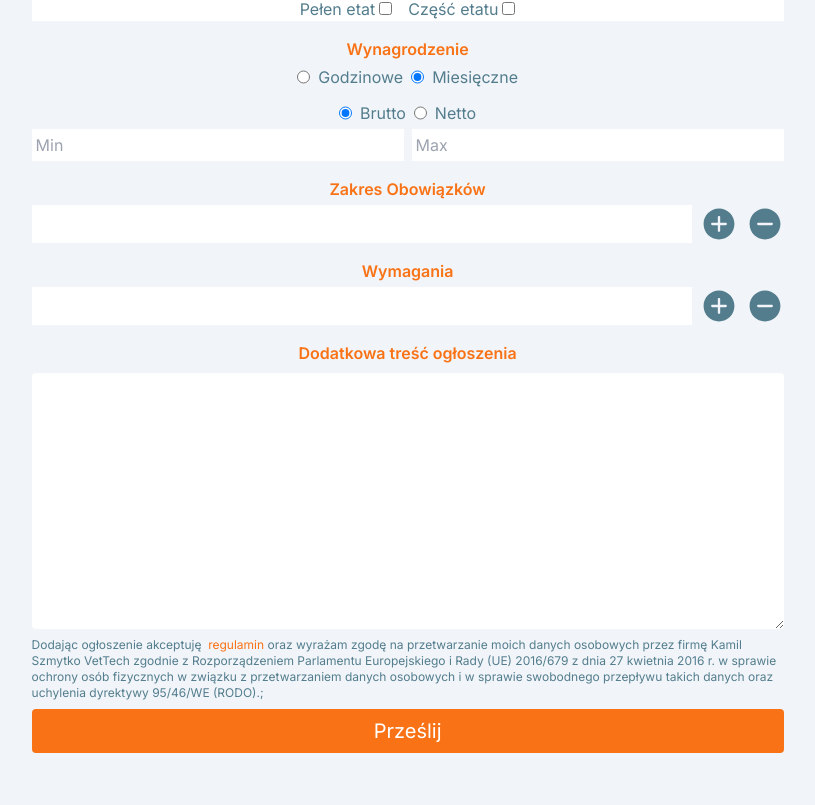
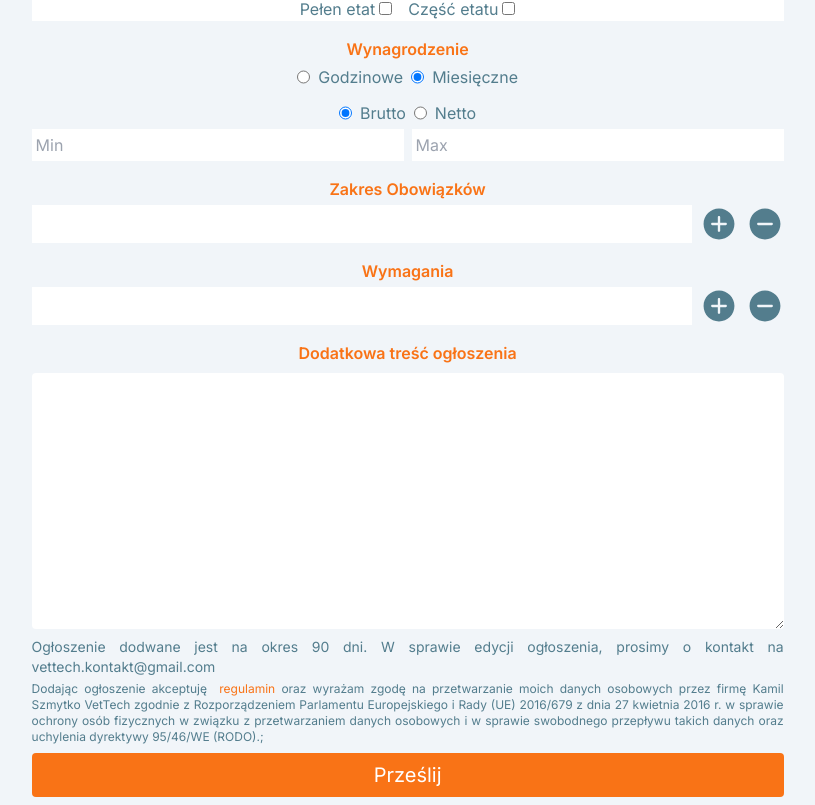
Before and after one commit to lszmytko/jobboard, a Next.js app: page /pracodawca in a window 1280 px wide. Shown: the part 879-1684 px from the top of the page, without its empty margins (230-1045 px from the left). Before the commit the page ends 1640 px from the top, so only its background shows below. Built offline with nearby package versions, Linux system fonts and the light colour scheme.

Commit message:
feat(main): add info about 90 days of offer validity

```diff
--- a/src/components/Statute/Statute.tsx
+++ b/src/components/Statute/Statute.tsx
@@ -1,8 +1,12 @@
 import { paths } from "@/common/paths";
-import Link from "next/link";
 
 const Statute = () => {
   return (
+    <div className="text-justify">
+      <p className="text-sm mb-1">
+        Ogłoszenie dodwane jest na okres 90 dni. W sprawie edycji ogłoszenia,
+        prosimy o kontakt na vettech.kontakt@gmail.com
+      </p>
       <p className="text-xs text-opacity-20 mb-2">
         Dodając ogłoszenie akceptuję{" "}
         <a
@@ -13,12 +17,13 @@ const Statute = () => {
           &nbsp;regulamin&nbsp;
         </a>
         oraz wyrażam zgodę na przetwarzanie moich danych osobowych przez firmę
-      Kamil Szmytko VetTech zgodnie z Rozporządzeniem Parlamentu Europejskiego i
-      Rady (UE) 2016/679 z dnia 27 kwietnia 2016 r. w sprawie ochrony osób
+        Kamil Szmytko VetTech zgodnie z Rozporządzeniem Parlamentu Europejskiego
+        i Rady (UE) 2016/679 z dnia 27 kwietnia 2016 r. w sprawie ochrony osób
         fizycznych w związku z przetwarzaniem danych osobowych i w sprawie
         swobodnego przepływu takich danych oraz uchylenia dyrektywy 95/46/WE
         (RODO).;
       </p>
+    </div>
   );
 };
 
```
Lines whose indentation alone changed are shown as unchanged.
